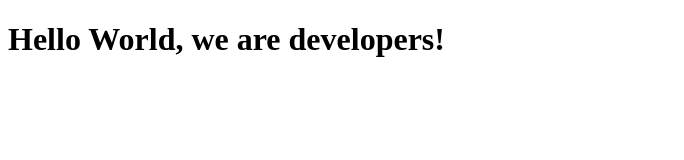
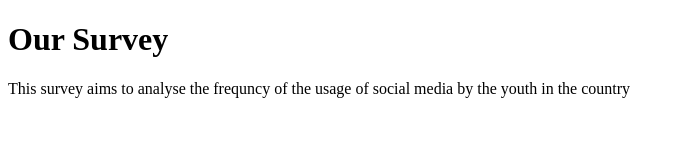
Before and after one commit to Proton2-Limitless/microverse, a plain HTML site: page fcc-test-suite-template-master/index.html in a window 1280 px wide. Shown: the whole page, without its empty margins (0-684 px from the left). Drawn offline with Linux system fonts and the light colour scheme.

Commit message:
updated index.html file

```diff
--- a/fcc-test-suite-template-master/index.html
+++ b/fcc-test-suite-template-master/index.html
@@ -2,7 +2,7 @@
 <html lang="en">
   <head>
     <meta charset="UTF-8">
-    <title>Fork Me! FCC: Test Suite Template</title>
+    <title>Our Survey</title>
     <link rel="stylesheet" href="css/style.css">
   </head>
 
@@ -22,6 +22,11 @@
 
     -->
     <script  src="js/index.js"></script>
-    <h1>Hello World, we are developers!</h1>
+    <h1 id="title">Our Survey</h1>
+    <p id="description"> This survey aims to analyse the frequncy of the usage of social media by the youth in the country</p>
+
+    <form action="post" id>
+
+    </form>
   </body>
 </html>
```
